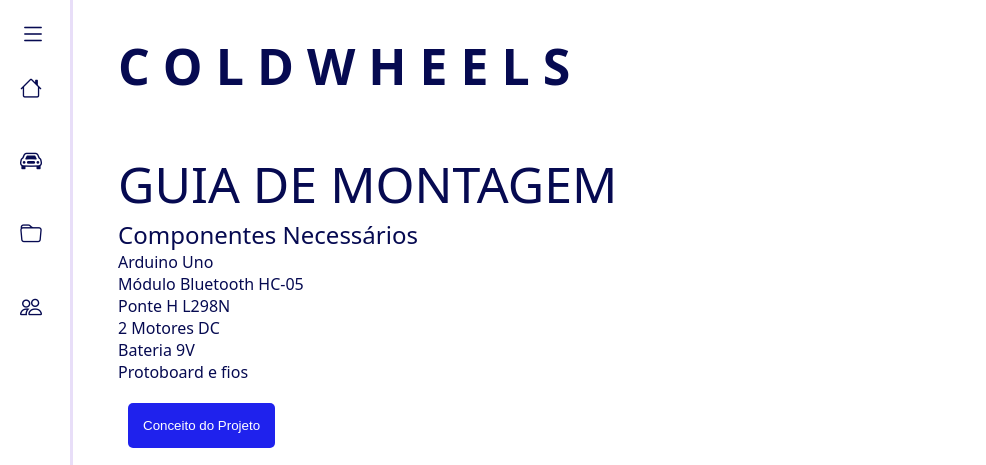
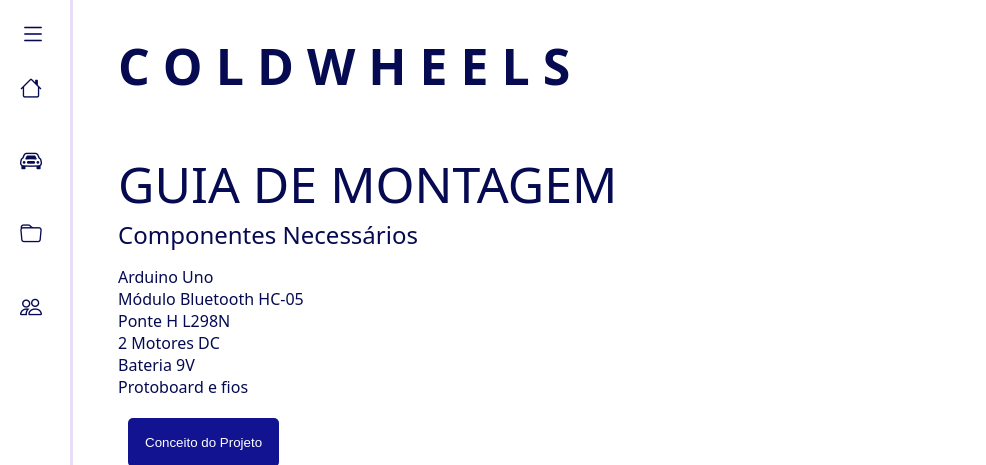
Before and after one commit to devpedrois/Projeto-SD-IC, a plain HTML site: page montagem.html in a window 1280 px wide. In both pictures the pointer is over the button "Conceito do Projeto". Shown: the top 465 px of the page, without its empty margins (0-986 px from the left). Drawn offline with nearby package versions, Linux system fonts and the light colour scheme.

Commit message:
desculpa tá incomodando

```diff
--- a/estilos/estilos.css
+++ b/estilos/estilos.css
@@ -221,6 +221,7 @@ main > #div2 > #desafios > h3{
 }
 .comp-subtitulo{
     font-weight: 400;
+    margin-bottom: 15px;
 }
 
 .montagem-btn{
@@ -234,3 +235,8 @@ main > #div2 > #desafios > h3{
     margin-left: 10px;
     margin-bottom: 20px;
 }
+.montagem-btn:hover{
+    padding: 17px;
+    background-color: #111391;
+    transition: 0.5s;
+}
```
